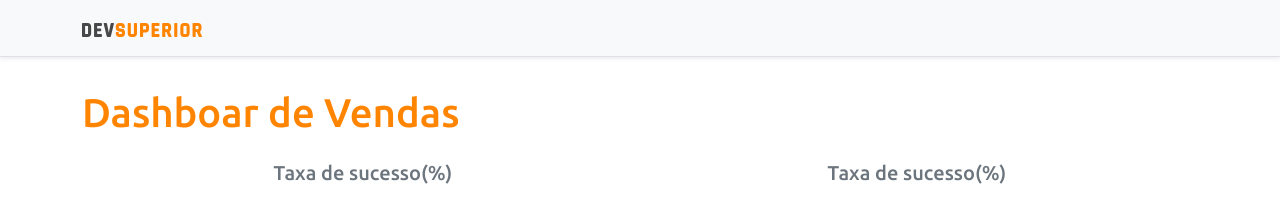
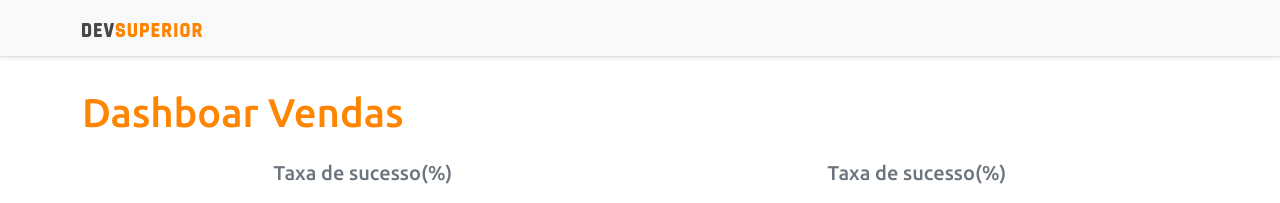
Before and after one commit to marcelosenna1/projeto-sds3, a React (Create React App) app in the folder frontend/: page /dashboard in a window 1280 px wide. Shown: the top 203 px of the page. Built offline with nearby package versions, Linux system fonts and the light colour scheme; no server answers.

Commit message:
Alteração do título do Dashboard

```diff
--- a/frontend/src/pages/Dashboard/index.tsx
+++ b/frontend/src/pages/Dashboard/index.tsx
@@ -10,7 +10,7 @@
           <>
       <NavBar />
       <div className="container">
-        <h1 className="text-primary py-3">Dashboar de Vendas</h1>
+        <h1 className="text-primary py-3">Dashboar Vendas</h1>
 
         <div className="row px-3">
           <div className="col-sm-6">
```
